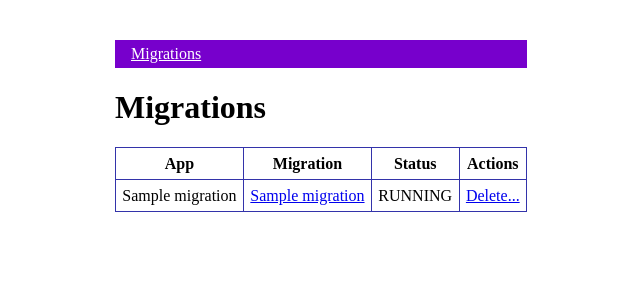
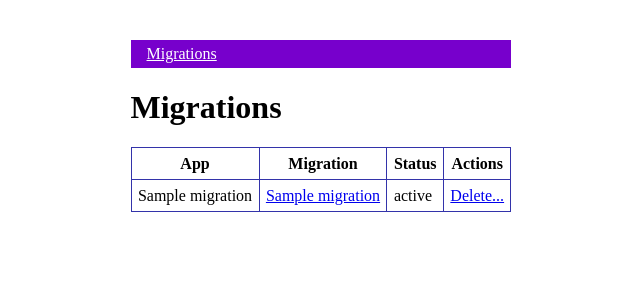
Before and after one commit to adamalton/django-mass-migration, a Django app: template massmigration/templates/massmigration/manage_migrations.html in a window 1280 px wide. Shown: the top 300 px of the page, without its empty margins (319-959 px from the left). Run offline with Django 3.2, Linux system fonts and the light colour scheme; the template is opened without the code that fills it: most values are stand-ins (such as "Sample title", 1, 10 or a date in 2020).

Commit message:
Fix status display in migration listing

```diff
--- a/massmigration/templates/massmigration/manage_migrations.html
+++ b/massmigration/templates/massmigration/manage_migrations.html
@@ -17,7 +17,7 @@
 		<tr>
 			<td>{{migration.app_label}}</td>
 			<td><a href="{% url 'massmigration_detail' key=migration.key %}">{{migration.name}}</a></td>
-			<td>{% if migration.record.is_applied %}APPLIED{% elif migration.record.has_error %}ERRORED{% elif migration.record %}RUNNING{% else %}NOT RUN{% endif %}</td>
+			<td>{% if migration.record %}{{migration.record.status}}{% else %}NOT RUN{% endif %}</td>
 			<td>
 				{% if not migration.record %}<a href="{% url 'massmigration_run' key=migration.key %}">Run...</a>
 				{% else %}<a href="{% url 'massmigration_delete' key=migration.key %}">Delete...</a>
```
